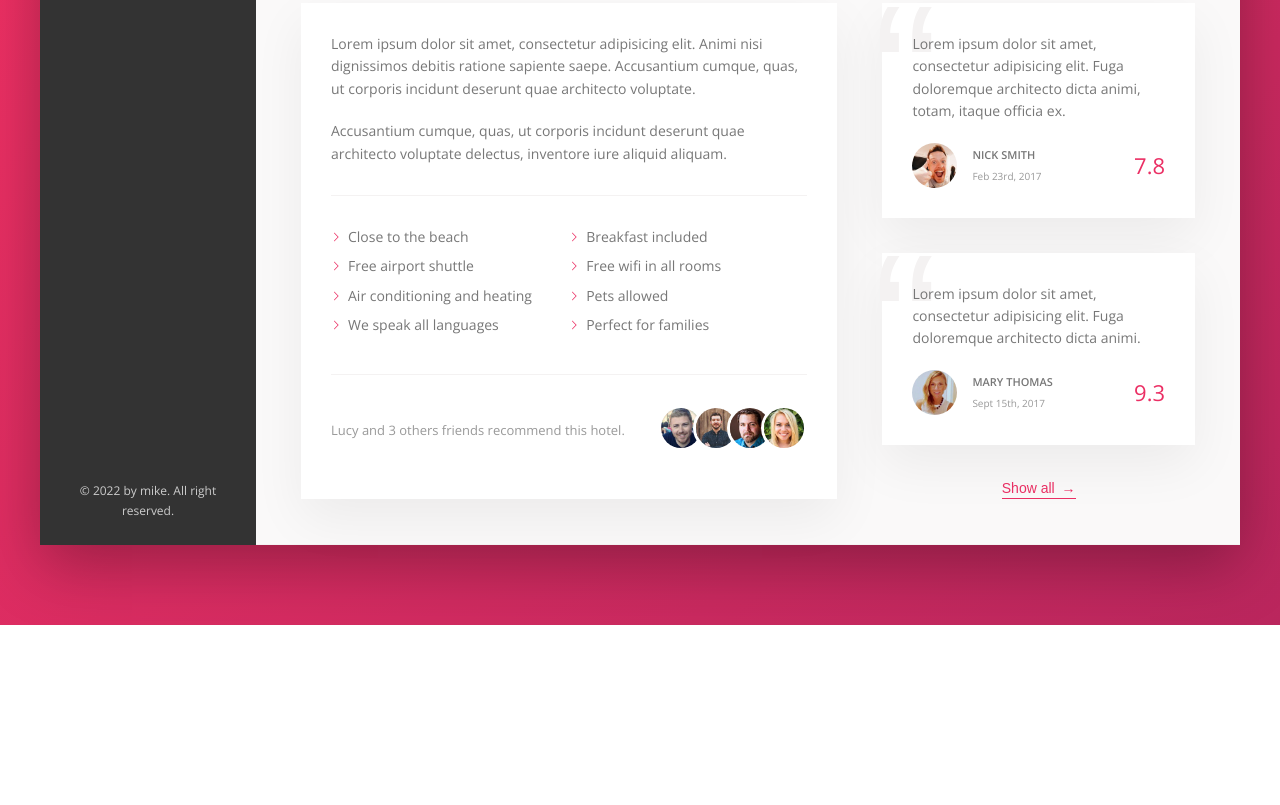
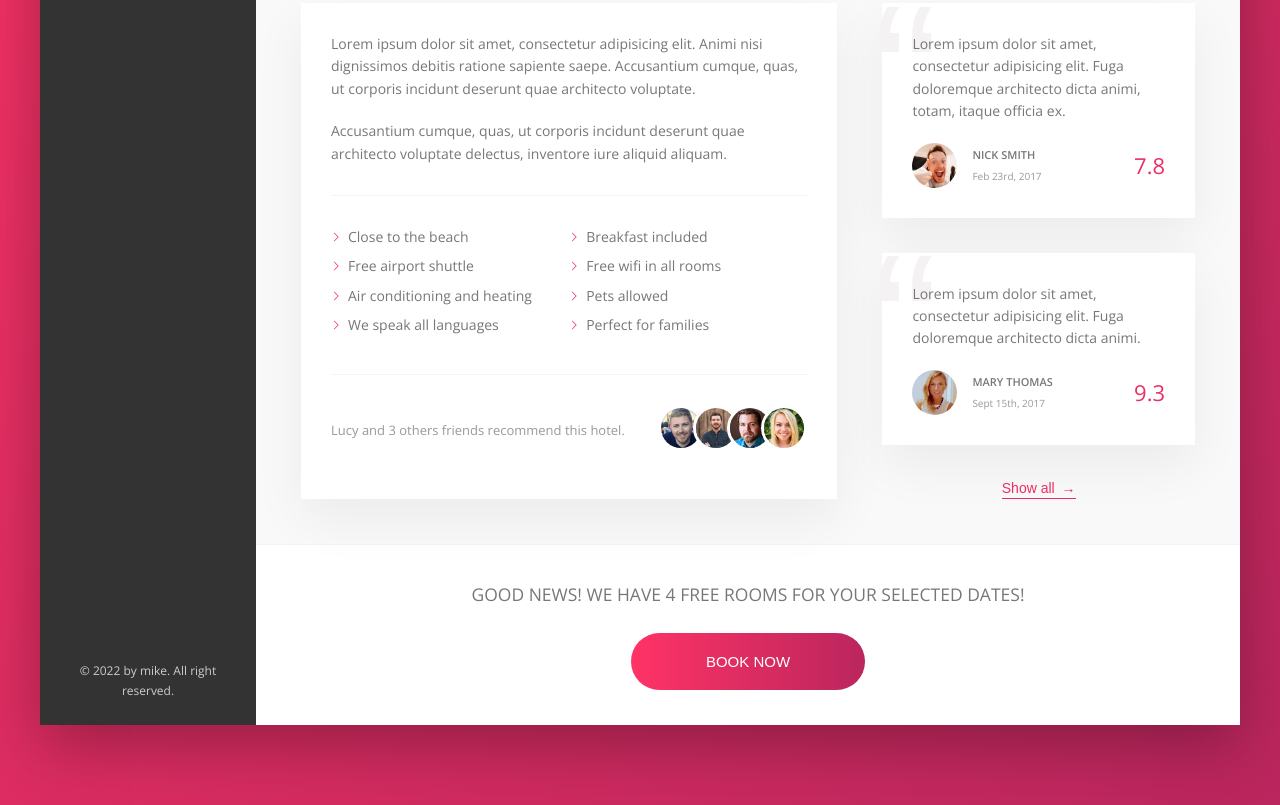
Before and after one commit to SparrowMike/advancedCSS, a website: page Trillo/index.html in a window 1280 px wide. Shown: the part 644-1449 px from the top of the page. Before the commit the page ends 1269 px from the top, so only its background shows below. Drawn offline with nearby package versions, Linux system fonts and the light colour scheme.

Commit message:
feat: 🎸 cta section

```diff
--- a/Trillo/index.html
+++ b/Trillo/index.html
@@ -200,6 +200,16 @@
 
                             <button class="btn-inline">Show all <span>&rarr;</span></button>
                         </div>
+
+                    </div>
+                    <div class="cta">
+                        <h2 class="cta__book-now">
+                            Good news! We have 4 free rooms for your selected dates!
+                        </h2>
+                        <button class="btn">
+                            <span class="btn__visible">Book now</span>
+                            <span class="btn__invisible">Only 4 rooms left</span>
+                        </button>
                     </div>
 
                 </main>
--- a/Trillo/sass/_components.scss
+++ b/Trillo/sass/_components.scss
@@ -462,3 +462,66 @@
     z-index: 1;
   }
 }
+
+//? ===========================
+//? ===== CALL TO ACTION ======
+//? ===========================
+.cta {
+  padding: 3.5rem 0;
+  text-align: center;
+
+  &__book-now {
+    font-size: 1.75rem;
+    font-weight: 300;
+    text-transform: uppercase;
+    margin-bottom: 2.5rem;
+  }
+}
+
+.btn {
+  font-size: 1.5rem;
+  border: none;
+  font-weight: 300;
+  text-transform: uppercase;
+  border-radius: 100px;
+  background-image: linear-gradient(to right, var(--color-primary-light), var(--color-primary-dark));
+  color: #fff;
+  position: relative;
+  overflow: hidden;
+  cursor: pointer;
+
+  & > * {
+    display: inline-block;
+    height: 100%;
+    width: 100%;
+    transition: all .2s;
+  }
+
+  &__visible {
+    padding: 2rem 7.5rem;
+  }
+
+  &__invisible {
+    padding: 2rem 0;
+    position: absolute;
+    left: 0;
+    top: -100%;
+  }
+
+  &:hover {
+    background-image: linear-gradient(to left, var(--color-primary-light), var(--color-primary-dark));
+  }
+
+  &:hover &__visible {
+    transform: translateY(100%);
+  }
+
+  &:hover &__invisible {
+    top: 0;
+  }
+
+  &:focus {
+    outline: none;
+    animation: pulsate 1s infinite;
+  }
+}
```
Also changed, not shown: Trillo/css/style.css.
